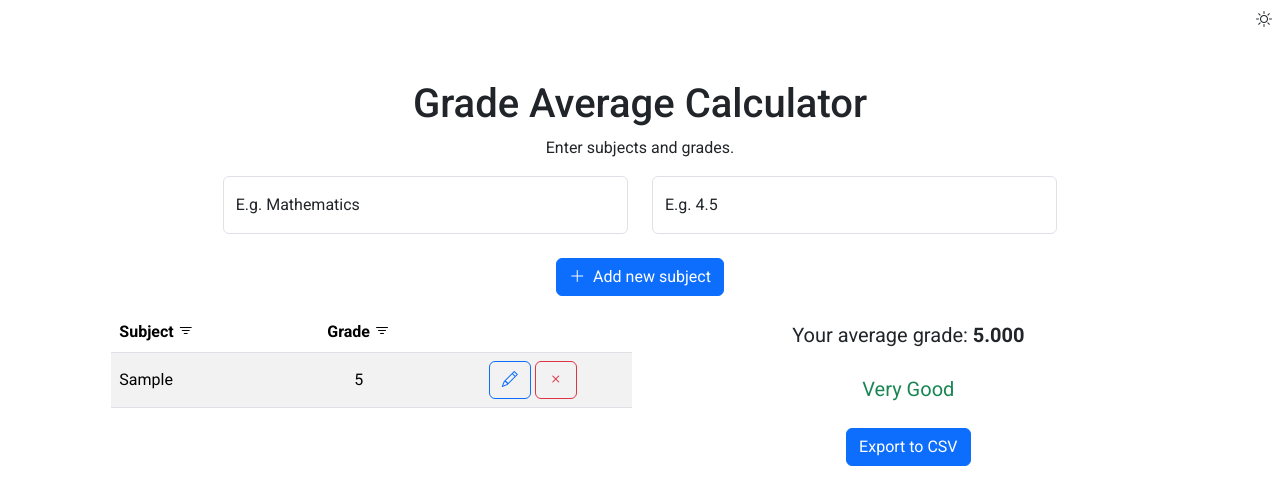
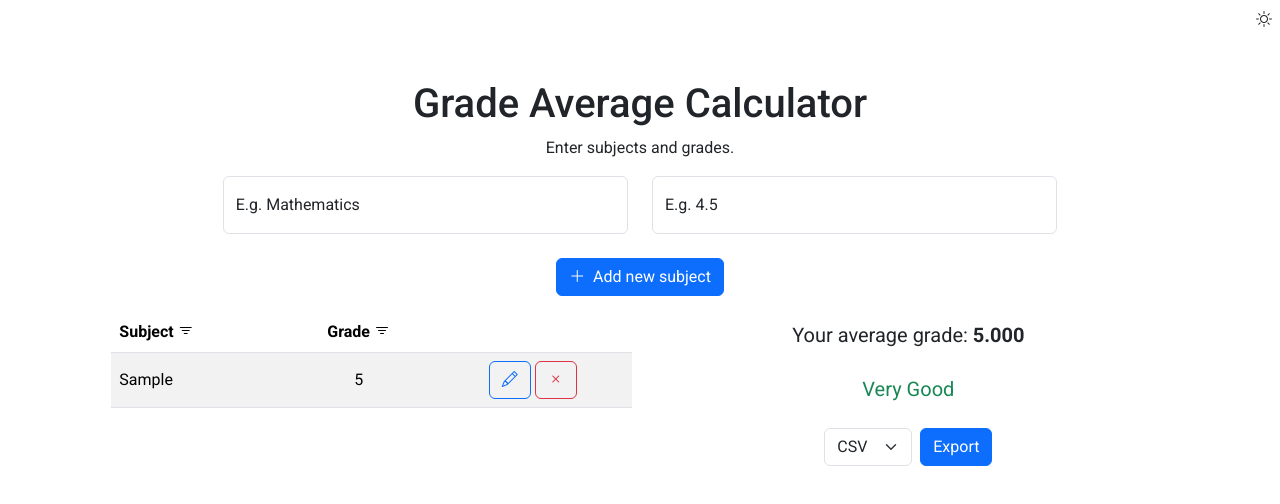
Before and after one commit to arturszolke/grade-calculator, a Vue app: page / in a window 1280 px wide. Both pictures are taken after typing "Sample", "5" into the empty fields and a click on the button "Add new subject". Shown: the top 504 px of the page. Built offline with nearby package versions, Linux system fonts and the light colour scheme.

Commit message:
feat: Enhance grade export functionality
- Add option to export grades as Excel (.xlsx) in addition to CSV.
- Implement file type selection for export, improving user experience.
- Utilize 'xlsx' library for Excel file generation.

```diff
--- a/package.json
+++ b/package.json
@@ -13,7 +13,8 @@
     "@popperjs/core": "^2.11.8",
     "bootstrap": "^5.3.2",
     "bootstrap-icons": "^1.11.2",
-    "vue": "^3.3.4"
+    "vue": "^3.3.4",
+    "xlsx": "^0.18.5"
   },
   "devDependencies": {
     "@tsconfig/node18": "^18.2.2",
--- a/src/components/GradeExport.vue
+++ b/src/components/GradeExport.vue
@@ -1,37 +1,70 @@
 <template>
     <div>
-        <button class="btn btn-primary" @click="exportData">Export to CSV</button>
+        <div class="mb-2 d-flex align-items-center justify-content-center">
+            <select v-model="selectedFileType" class="form-select d-inline-block w-auto me-2">
+                <option value="csv">CSV</option>
+                <option value="xlsx">Excel</option>
+            </select>
+            <button class="btn btn-primary" @click="exportData">Export</button>
+        </div>
     </div>
 </template>
 
 <script lang="ts" setup>
 import { ref } from 'vue';
+import * as XLSX from 'xlsx';
 
 const props = defineProps<{
     subject_grade: Array<{ subject: string; grade: number | null }>
     avg_grade: number
 }>()
 
+const selectedFileType = ref<'csv' | 'xlsx'>('csv');
+
 function exportData() {
-    const csvContent = [
+    const data = [
         ['Subject', 'Grade'],
         ...props.subject_grade.map(item => [item.subject, item.grade?.toString() ?? '']),
         ['Average Grade', props.avg_grade.toString()]
-    ].map(row => row.join(',')).join('\n');
+    ];
 
-    const blob = new Blob([csvContent], { type: 'text/csv;charset=utf-8;' });
+    if (selectedFileType.value === 'csv') {
+        const csvContent = data.map(row => row.join(',')).join('\n');
+        const blob = new Blob([csvContent], { type: 'text/csv;charset=utf-8;' });
+        downloadFile(blob, 'grades.csv');
+    } else {
+        const worksheet = XLSX.utils.aoa_to_sheet(data);
+
+        const colWidths = data.reduce((widths, row) => {
+            row.forEach((cell, index) => {
+                const cellLength = cell ? cell.toString().length : 0;
+                widths[index] = Math.max(widths[index] || 0, cellLength);
+            });
+            return widths;
+        }, [] as number[]);
+
+        worksheet['!cols'] = colWidths.map(width => ({ wch: width + 2 }));
+
+        const workbook = XLSX.utils.book_new();
+        XLSX.utils.book_append_sheet(workbook, worksheet, 'Grades');
+        const excelBuffer = XLSX.write(workbook, { bookType: 'xlsx', type: 'array' });
+        const blob = new Blob([excelBuffer], { type: 'application/vnd.openxmlformats-officedocument.spreadsheetml.sheet' });
+        downloadFile(blob, 'grades.xlsx');
+    }
+}
+
+function downloadFile(blob: Blob, filename: string) {
     const link = document.createElement('a');
     if (link.download !== undefined) {
         const url = URL.createObjectURL(blob);
         link.setAttribute('href', url);
-        link.setAttribute('download', 'grades.csv');
+        link.setAttribute('download', filename);
         link.style.visibility = 'hidden';
         document.body.appendChild(link);
         link.click();
         document.body.removeChild(link);
     }
 }
-
 </script>
 
 <style scoped></style>
```
Also changed, not shown: 1 other file (tests, documents, lock files or other folders).
